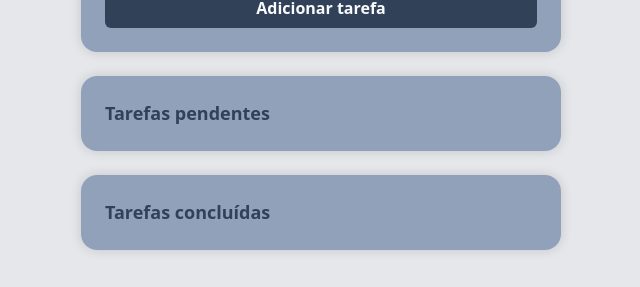
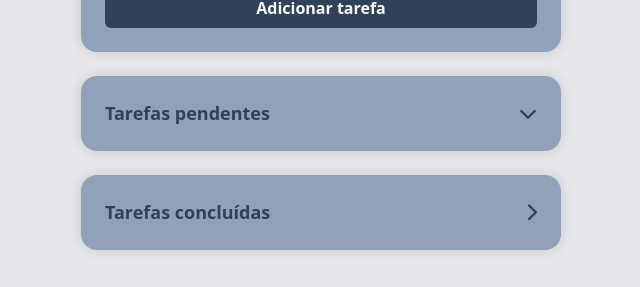
Before and after one commit to FelipeGoncales/easyListReactTailwind, a React (Vite) app: page / in a window 1280 px wide. Shown: the part 325-612 px from the top of the page, without its empty margins (319-959 px from the left). Built offline with nearby package versions, Linux system fonts and the light colour scheme; no server answers; sample sign-in values are in the browser's storage.

Commit message:
abrir fechar tasks + fim map app

```diff
--- a/src/App.jsx
+++ b/src/App.jsx
@@ -8,6 +8,7 @@ import { useLocation, useNavigate, useSearchParams } from 'react-router-dom';
 import { ClipLoader } from 'react-spinners';
 import limparRota from './components/limparRota';
 import createQuery from './components/createQuery';
+import { v4 } from 'uuid';
 
 // URL da API
 const url = "https://easylistapi.onrender.com";
@@ -160,7 +161,8 @@ function App() {
     const newTask = {
       titulo: title,
       descricao: desc,
-      isCompleted: false
+      isCompleted: false,
+      id: v4()
     };
 
     setTasks([...tasks, newTask]);
--- a/src/components/InfoUser.jsx
+++ b/src/components/InfoUser.jsx
@@ -2,7 +2,7 @@ function InfoUser(props) {
     return (
         <div className='sm:mt-2 mt-0 flex gap-3 justify-between items-center w-full'>
 
-          <div className='mt-2 flex gap-3 justify-center items-center'>
+          <div className='mt-2 flex gap-3 justify-center items-center cursor-pointer'>
             <i className='fa-regular fa-circle-user sm:text-6xl text-5xl text-slate-900'></i>
 
             <div className='flex flex-col justify-center items-start -gap-1'>
--- a/src/components/Tasks.jsx
+++ b/src/components/Tasks.jsx
@@ -1,4 +1,9 @@
+import { useState } from "react";
+
 function Tasks(props) {
+
+    const [pendentesOn, setPendentesOn] = useState(true);
+    const [concluidasOn, setConcluidasOn] = useState(false);
 
     function addTask(props, task) {
         return (
@@ -32,13 +37,22 @@ function Tasks(props) {
             <div className="flex w-full justify-center items-start sm:max-h-[235px] max-h-[175px] overflow-auto shadow-[0_0_12px_rgba(0,0,0,0.15)] rounded-2xl">
                 <div className="sm:p-6 p-4 bg-slate-400 flex flex-col gap-2 w-full">
 
+                    <div className="flex w-full justify-between items-center cursor-pointer" onClick={() => setPendentesOn(!pendentesOn)}>
                         <p className="sm:text-[18px] text-[16px] text-slate-700 font-semibold">Tarefas pendentes</p>
+                        <i className={`fa-solid ${pendentesOn ? "fa-chevron-down" : "fa-chevron-right"} sm:text-[18px] text-[16px] text-slate-700 font-semibold`}></i>
+                    </div>
 
-                    {props.tasks.map((task) => {
+                    {
+                        pendentesOn ?
+                            (
+                                props.tasks.map((task) => {
                                         if (!task.isCompleted) {
                                             return addTask(props, task);
                                         }
-                    })}
+                                    }
+                                )
+                            ) : null
+                    }
 
                 </div>
             </div>
@@ -46,13 +60,24 @@ function Tasks(props) {
             <div className="flex w-full justify-center items-start sm:max-h-[235px] max-h-[175px] overflow-auto shadow-[0_0_12px_rgba(0,0,0,0.15)] rounded-2xl">
                 <div className="sm:p-6 p-4 bg-slate-400 flex flex-col gap-2 w-full">
 
+                    <div className="flex w-full justify-between items-center cursor-pointer" onClick={() => setConcluidasOn(!concluidasOn)}>
                         <p className="sm:text-[18px] text-[16px] text-slate-700 font-semibold">Tarefas concluídas</p>
+                        <i className={`fa-solid ${concluidasOn ? "fa-chevron-down" : "fa-chevron-right"} sm:text-[18px] text-[16px] text-slate-700 font-semibold`}></i>
+                    </div>
 
-                    {props.tasks.map((task) => {
+                    {
+                        concluidasOn ?
+                            (
+                                props.tasks.map((task) => {
                                         if (task.isCompleted) {
                                             return addTask(props, task);
                                         }
-                    })}
+                                    }
+                                )
+                            ) : null
+                    }
+
+
 
                 </div>
             </div>
```
Lines whose indentation alone changed are shown as unchanged.
